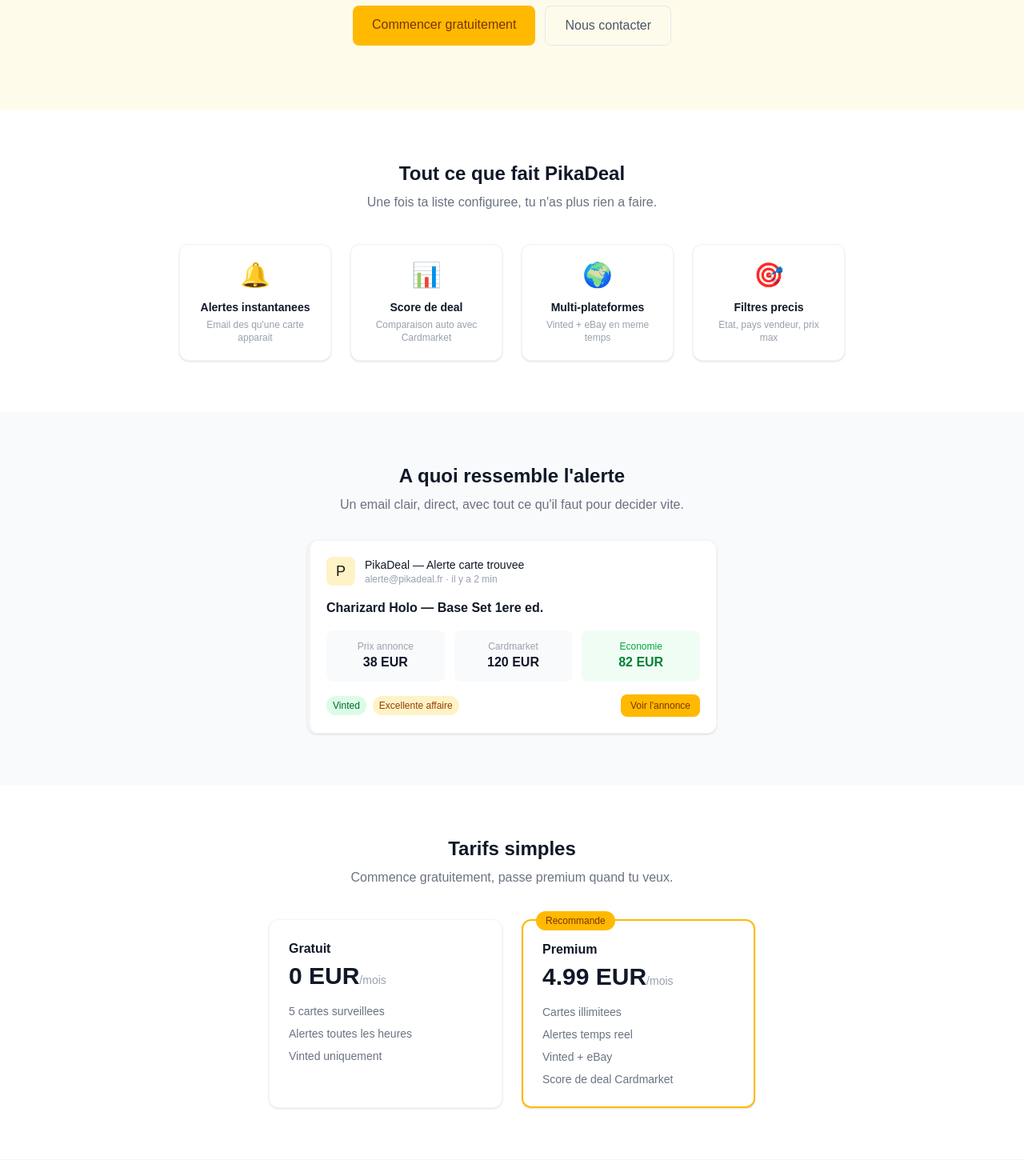
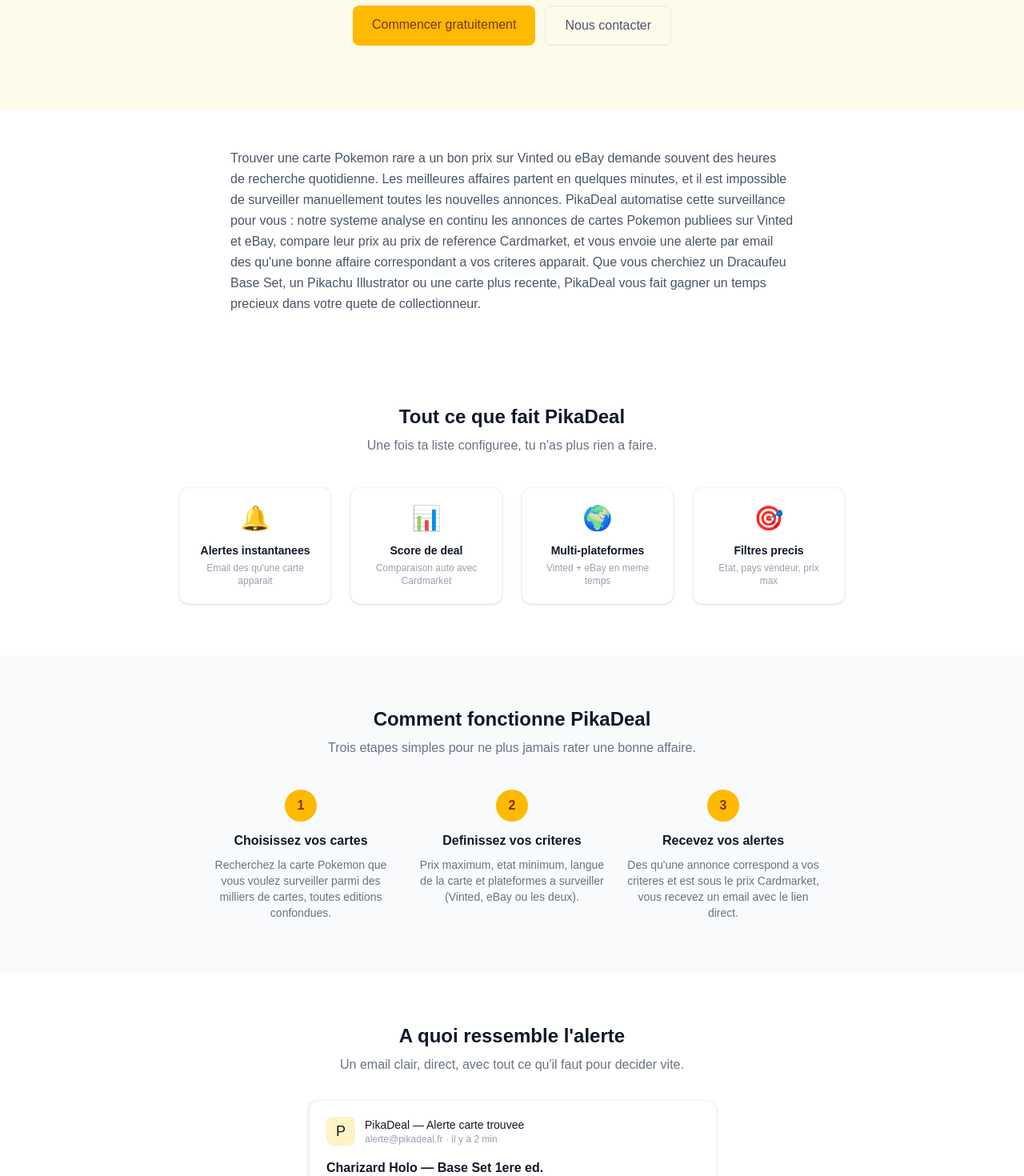
Before and after one commit to Pikadeal/pikadeal, a Next.js app: page / in a window 1280 px wide. Shown: the part 480-1950 px from the top of the page at 80% size. Built offline with nearby package versions, Linux system fonts and the light colour scheme.

Commit message:
ajout contenu SEO et FAQ landing page

```diff
--- a/app/page.tsx
+++ b/app/page.tsx
@@ -30,6 +30,13 @@
         </div>
       </section>
 
+      {/* INTRO SEO */}
+      <section className="py-12 px-8 max-w-3xl mx-auto">
+        <p className="text-gray-600 leading-relaxed">
+          Trouver une carte Pokemon rare a un bon prix sur Vinted ou eBay demande souvent des heures de recherche quotidienne. Les meilleures affaires partent en quelques minutes, et il est impossible de surveiller manuellement toutes les nouvelles annonces. PikaDeal automatise cette surveillance pour vous : notre systeme analyse en continu les annonces de cartes Pokemon publiees sur Vinted et eBay, compare leur prix au prix de reference Cardmarket, et vous envoie une alerte par email des qu'une bonne affaire correspondant a vos criteres apparait. Que vous cherchiez un Dracaufeu Base Set, un Pikachu Illustrator ou une carte plus recente, PikaDeal vous fait gagner un temps precieux dans votre quete de collectionneur.
+        </p>
+      </section>
+
       {/* FEATURES */}
       <section className="py-16 px-8 max-w-4xl mx-auto">
         <h2 className="text-2xl font-bold text-center text-gray-900 mb-2">Tout ce que fait PikaDeal</h2>
@@ -50,8 +57,33 @@
         </div>
       </section>
 
+      {/* COMMENT CA MARCHE */}
+      <section className="py-16 px-8 bg-gray-50">
+        <div className="max-w-3xl mx-auto">
+          <h2 className="text-2xl font-bold text-center text-gray-900 mb-2">Comment fonctionne PikaDeal</h2>
+          <p className="text-center text-gray-500 mb-10">Trois etapes simples pour ne plus jamais rater une bonne affaire.</p>
+          <div className="grid grid-cols-1 md:grid-cols-3 gap-6">
+            <div className="text-center">
+              <div className="w-10 h-10 bg-amber-400 text-amber-900 rounded-full flex items-center justify-center font-bold mx-auto mb-3">1</div>
+              <p className="font-semibold text-gray-900 mb-2">Choisissez vos cartes</p>
+              <p className="text-sm text-gray-500">Recherchez la carte Pokemon que vous voulez surveiller parmi des milliers de cartes, toutes editions confondues.</p>
+            </div>
+            <div className="text-center">
+              <div className="w-10 h-10 bg-amber-400 text-amber-900 rounded-full flex items-center justify-center font-bold mx-auto mb-3">2</div>
+              <p className="font-semibold text-gray-900 mb-2">Definissez vos criteres</p>
+              <p className="text-sm text-gray-500">Prix maximum, etat minimum, langue de la carte et plateformes a surveiller (Vinted, eBay ou les deux).</p>
+            </div>
+            <div className="text-center">
+              <div className="w-10 h-10 bg-amber-400 text-amber-900 rounded-full flex items-center justify-center font-bold mx-auto mb-3">3</div>
+              <p className="font-semibold text-gray-900 mb-2">Recevez vos alertes</p>
+              <p className="text-sm text-gray-500">Des qu'une annonce correspond a vos criteres et est sous le prix Cardmarket, vous recevez un email avec le lien direct.</p>
+            </div>
+          </div>
+        </div>
+      </section>
+
       {/* ALERTE EMAIL */}
-      <section className="py-16 px-8 bg-gray-50">
+      <section className="py-16 px-8">
         <div className="max-w-lg mx-auto">
           <h2 className="text-2xl font-bold text-center text-gray-900 mb-2">A quoi ressemble l'alerte</h2>
           <p className="text-center text-gray-500 mb-8">Un email clair, direct, avec tout ce qu'il faut pour decider vite.</p>
@@ -117,6 +149,31 @@
         </div>
       </section>
 
+      {/* FAQ SEO */}
+      <section className="py-16 px-8 bg-gray-50">
+        <div className="max-w-2xl mx-auto">
+          <h2 className="text-2xl font-bold text-center text-gray-900 mb-10">Questions frequentes</h2>
+          <div className="space-y-6">
+            <div>
+              <p className="font-semibold text-gray-900 mb-1">PikaDeal surveille-t-il vraiment Vinted et eBay en temps reel ?</p>
+              <p className="text-sm text-gray-500">Oui, PikaDeal analyse regulierement les nouvelles annonces publiees sur Vinted et eBay correspondant aux cartes que vous surveillez, et compare automatiquement leur prix au marche Cardmarket.</p>
+            </div>
+            <div>
+              <p className="font-semibold text-gray-900 mb-1">Quelles cartes Pokemon puis-je surveiller ?</p>
+              <p className="text-sm text-gray-500">Toutes les cartes Pokemon, de la premiere edition Base Set aux sorties les plus recentes, en francais, anglais ou japonais.</p>
+            </div>
+            <div>
+              <p className="font-semibold text-gray-900 mb-1">Le plan gratuit suffit-il pour commencer ?</p>
+              <p className="text-sm text-gray-500">Oui, le plan gratuit permet de surveiller jusqu'a 5 cartes sur Vinted. Pour surveiller plus de cartes et acceder a eBay, l'abonnement Premium est disponible a 4.99 EUR par mois.</p>
+            </div>
+            <div>
+              <p className="font-semibold text-gray-900 mb-1">Puis-je resilier mon abonnement a tout moment ?</p>
+              <p className="text-sm text-gray-500">Oui, l'abonnement Premium peut etre resilie a tout moment depuis votre espace personnel, sans engagement.</p>
+            </div>
+          </div>
+        </div>
+      </section>
+
       {/* FOOTER */}
       <footer className="text-center py-8 border-t border-gray-100 text-gray-400 text-sm">
         <div className="flex justify-center gap-6 mb-3">
```
